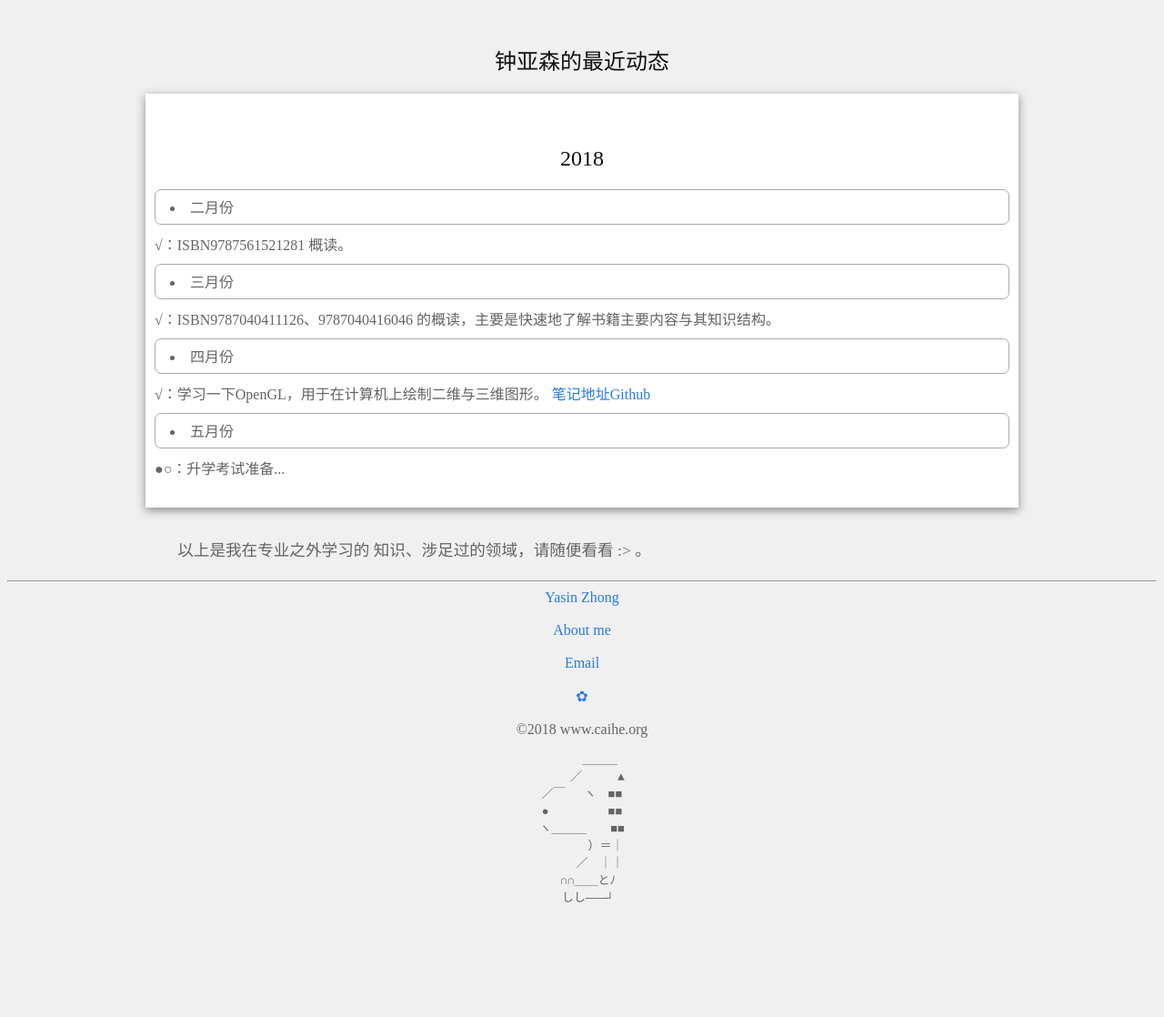
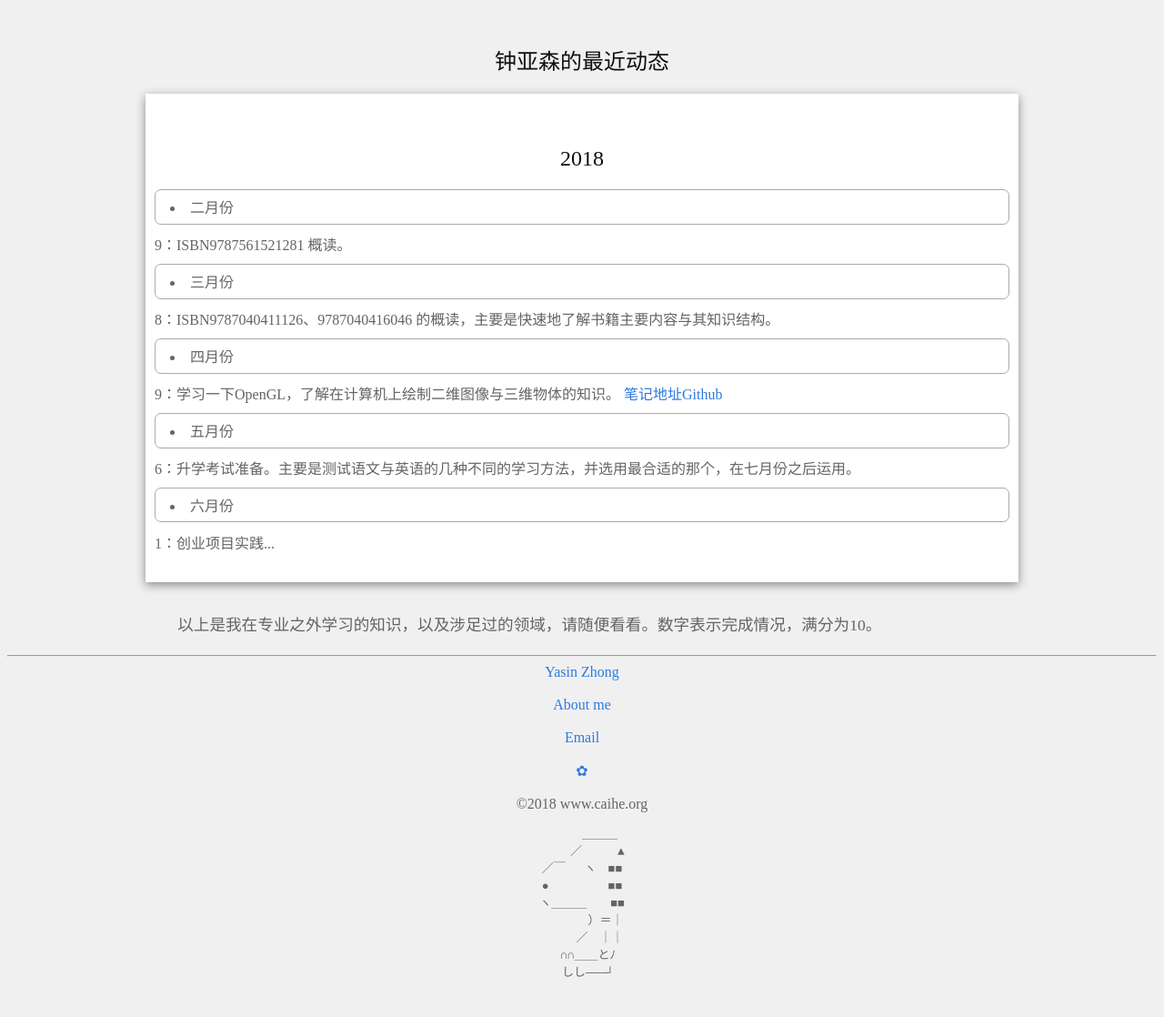
Before and after one commit to YasinZhong/yasinzhong.github.io, a Jekyll site: the page built from post0/MonthlyCalendar.html, in a window 1280 px wide. Shown: the whole page at 91% size. Built offline with Jekyll 4.4.1, drawn with Linux system fonts in a browser that asks for light colours; comment, search, counter and statistics services are not loaded; before the commit the page ends 1036 px from its top, so only the background shows below that.

Commit message:
2018/05/31

```diff
--- a/post0/MonthlyCalendar.html
+++ b/post0/MonthlyCalendar.html
@@ -8,16 +8,18 @@ title: 钟亚森的最近动态
 <div class="divider">
 	<h2>2018</h2>
 	<li>二月份</li>
-	√：ISBN9787561521281 概读。
+	9：ISBN9787561521281 概读。
 	<li>三月份</li>
-	√：ISBN9787040411126、9787040416046 的概读，主要是快速地了解书籍主要内容与其知识结构。
+	8：ISBN9787040411126、9787040416046 的概读，主要是快速地了解书籍主要内容与其知识结构。
 	<li>四月份</li>
-	√：学习一下OpenGL，用于在计算机上绘制二维与三维图形。
+	9：学习一下OpenGL，了解在计算机上绘制二维图像与三维物体的知识。
 	<a href="https://github.com/YasinZhong/OpenGL-LearningCode?files=1">笔记地址Github</a>
 	<li>五月份</li>
-	●○：升学考试准备...
+	6：升学考试准备。主要是测试语文与英语的几种不同的学习方法，并选用最合适的那个，在七月份之后运用。
+	<li>六月份</li>
+	1：创业项目实践...
 </div>
 
 <p>
-	以上是我在专业之外学习的 知识、涉足过的领域，请随便看看 :> 。
+	以上是我在专业之外学习的知识，以及涉足过的领域，请随便看看。数字表示完成情况，满分为10。
 </p>
```
Also changed, not shown: _posts/2018-5-16-BB.html (added, +24 -0 lines).
